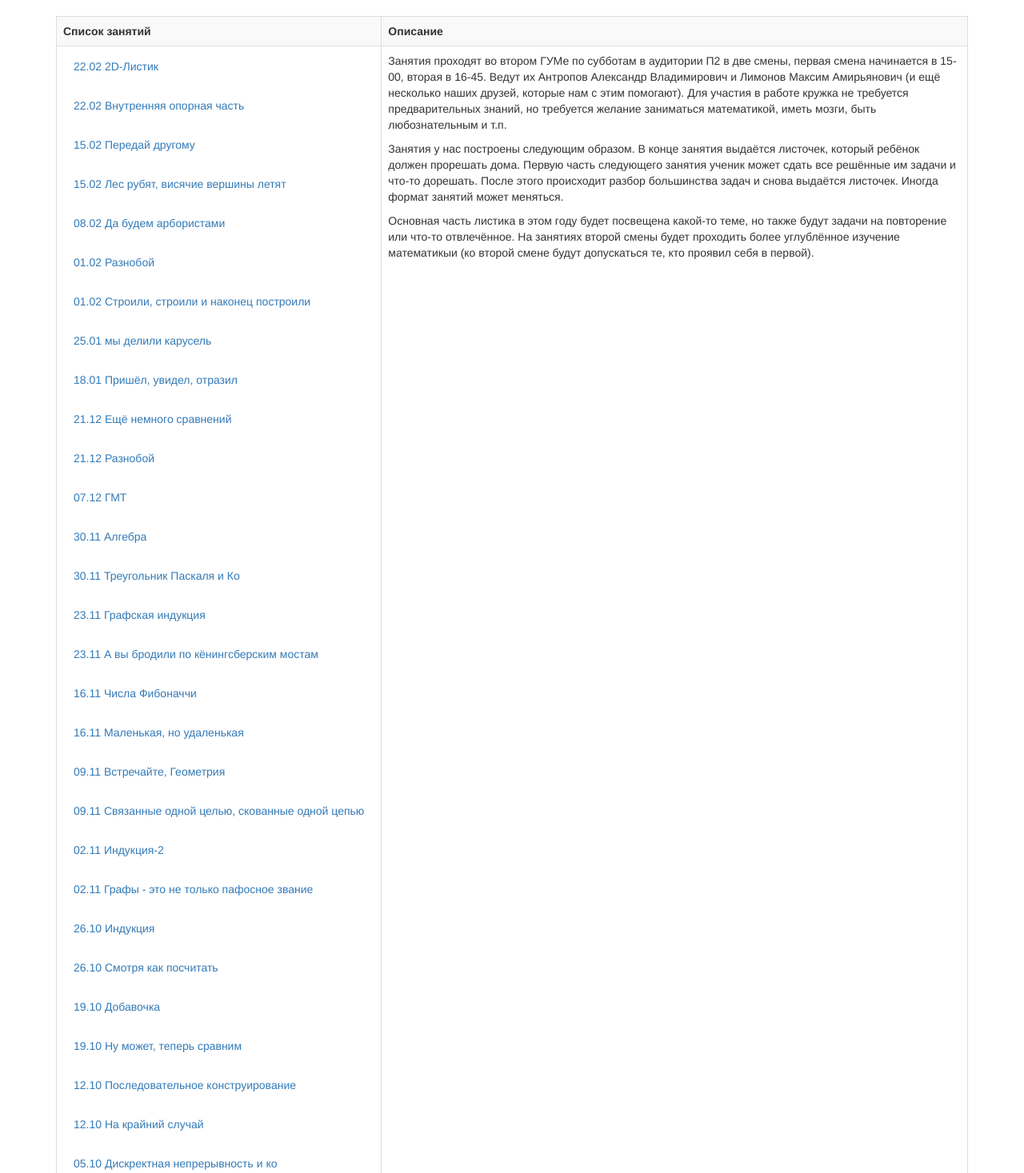
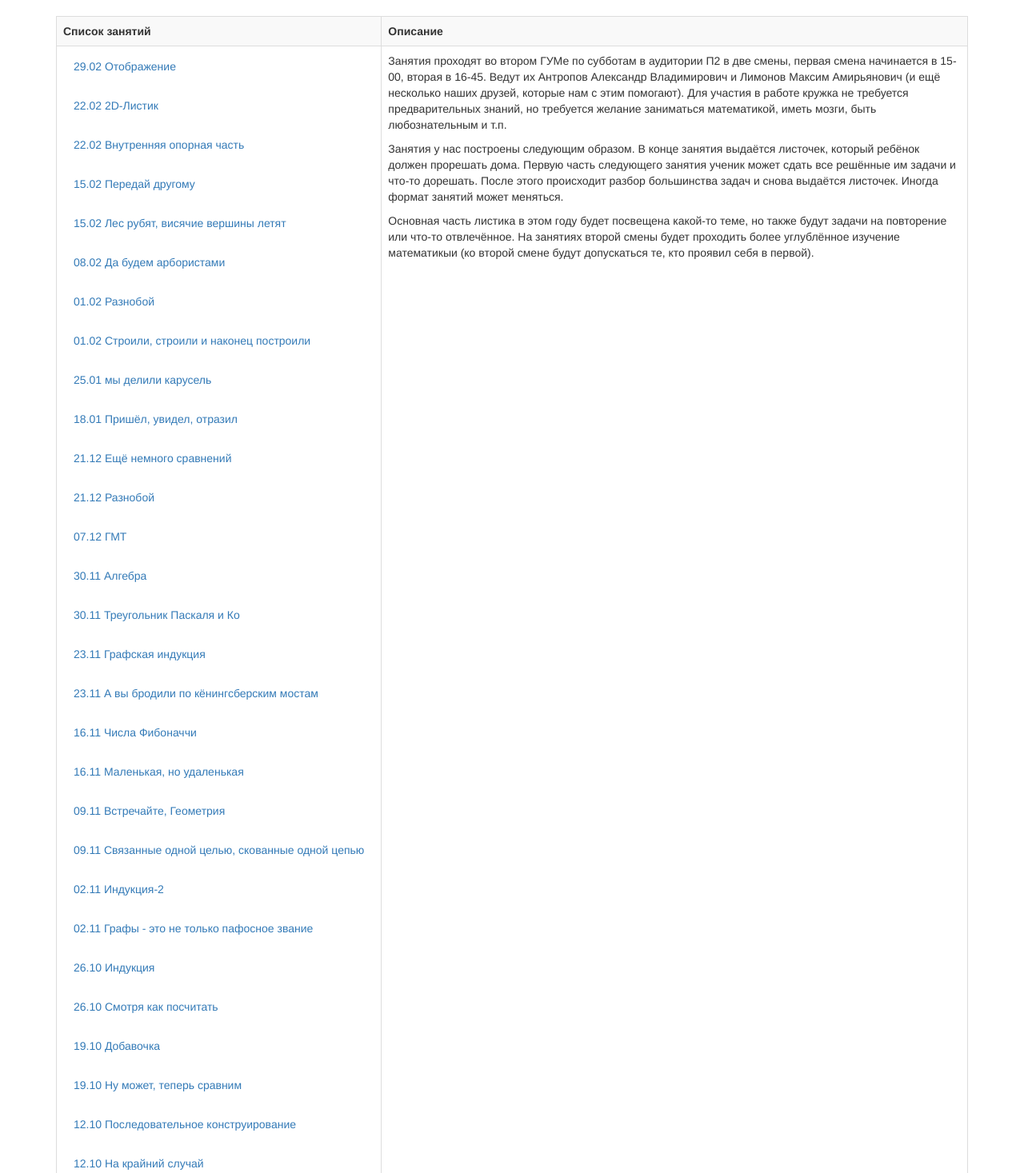
Before and after one commit to matemax/test_site, a Flask app: page /lessons in a window 1280 px wide. Shown: the part 52-1519 px from the top of the page at 80% size. Run offline with Flask 2, Linux system fonts and the light colour scheme; some libraries are stand-ins or nearby versions.

Commit message:
new lesson

```diff
--- a/app/templates/list_lessons.html
+++ b/app/templates/list_lessons.html
@@ -1,3 +1,6 @@
+<div class="form-group">
+    <a href="/lessons/18" class="btn btn btn-link">29.02 Отображение</a>
+</div>
 <div class="form-group">
     <a href="/lessons/17_p" class="btn btn btn-link">22.02 2D-Листик</a>
 </div>
```
Also changed, not shown: 1 other file.
